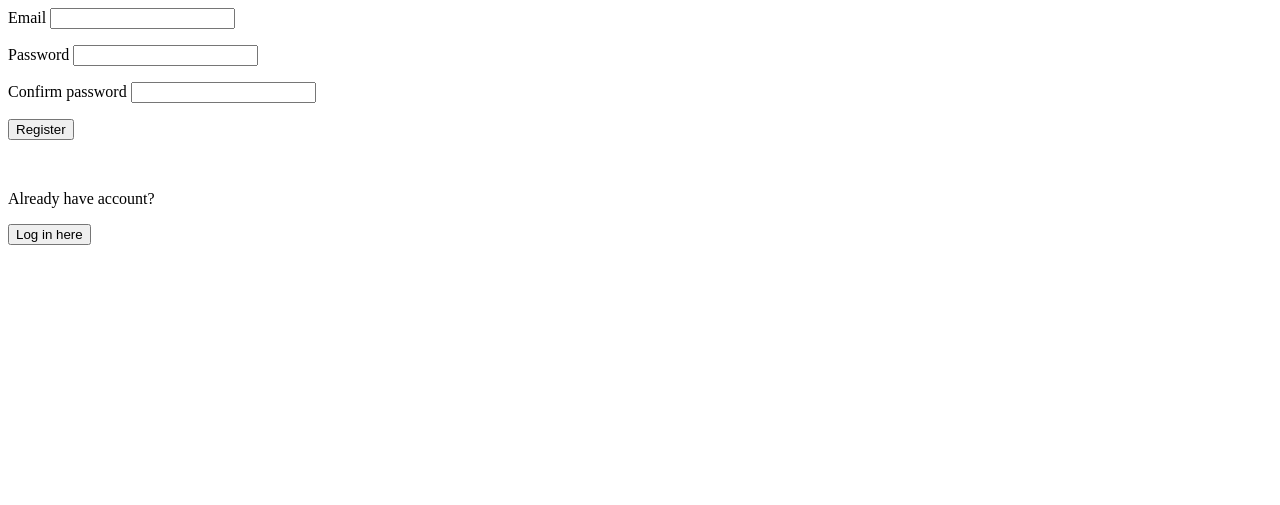
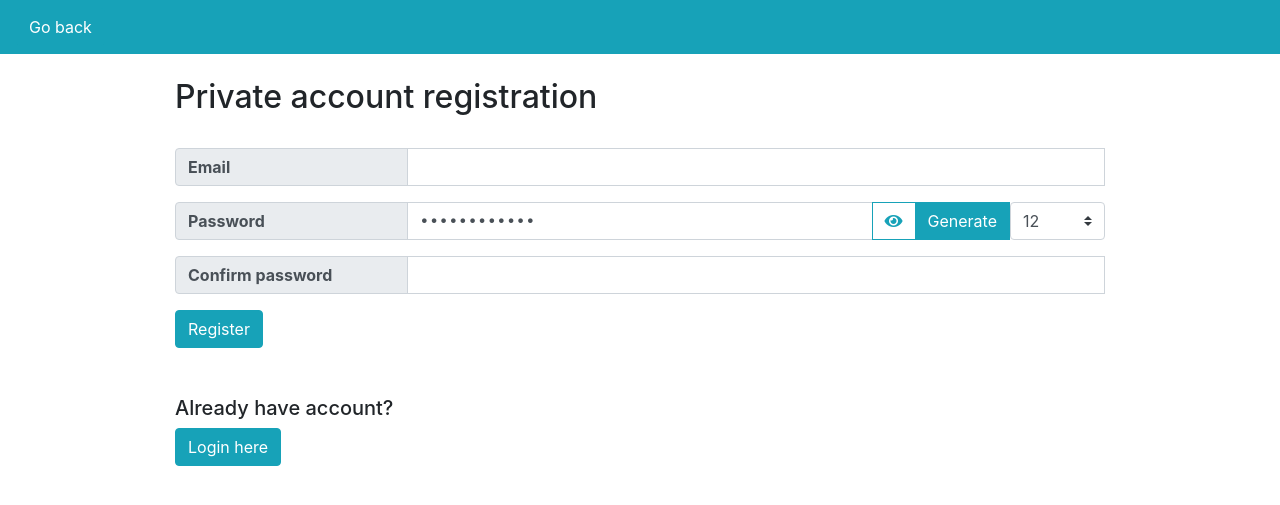
Before and after one commit to 252993PWR/manager, a Python web app: template templates/registerForm.html in a window 1280 px wide. Shown: the top 505 px of the page. Run offline with Jinja, Linux system fonts and the light colour scheme; the template is opened without the code that fills it, so the values that code supplies are empty.

Commit message:
style for priv registration

```diff
--- a/accounts.py
+++ b/accounts.py
@@ -46,15 +46,15 @@ def apiRegister():
     elif account:
         dictToReturn['error']=3
         dictToReturn['msg'] = 'Account already exist!'
-    elif not re.match(r'(?=.*[0-9])(?=.*[a-z])(?=.*[!@#$&*])(?=.*[A-Z]).{8,}$', input_json['password']):
+    elif not re.match(r'(?=.*[0-9])(?=.*[a-z])(?=.*[!@#$&*])(?=.*[A-Z]).{12,}$', input_json['password']):
         dictToReturn['error']=4
         dictToReturn['msg'] = '''
-        Weak password!<br><br>
+        <b>Weak password!</b><br><br>
         Your password should have:<br>
         - at least one special character: !@#$&*<br>
         - at least one digit<br>
         - at least one lowercase letter<br>
-        - length of at least 8<br>
+        - length of at least 12<br>
         '''
     elif not input_json['password'] == input_json['confPassword']:
         dictToReturn['error']=5
--- a/templates/registerForm.html
+++ b/templates/registerForm.html
@@ -1,25 +1,121 @@
-<form action="/register" method = "POST">
-   <p>Email <input type = "text" name = "username"/></p>
-   <p>Password <input type = "password" name = "password" /></p>
-   <p>Confirm password <input type = "password" name = "confPassword" /></p>
-   <p><input type = "submit" value = "Register" /></p>
-</form>
-<div>
-  {% autoescape false %}
-  <p>{{ msg }}</p>
-  {% endautoescape %}
-  {% block content %}
-    {% if error == 0 %}
+<html>
+  <head>
+    <meta charset="UTF-8">
+    <meta name="author" content="252993 PWR Łukasz Dolata">
+    <meta name="description" content="High accessability, secure password manager">
+    <meta name="viewport" content="width=device-width, initial-scale=1.0">
+    <link rel="stylesheet" href="https://cdn.jsdelivr.net/npm/bootstrap@4.6.1/dist/css/bootstrap.min.css">
+    <link rel="stylesheet" href="https://use.fontawesome.com/releases/v5.7.0/css/all.css" integrity="sha384-lZN37f5QGtY3VHgisS14W3ExzMWZxybE1SJSEsQp9S+oqd12jhcu+A56Ebc1zFSJ" crossorigin="anonymous">
+    <script src="https://cdn.jsdelivr.net/npm/jquery@3.6.0/dist/jquery.slim.min.js"></script>
+    <script src="https://cdn.jsdelivr.net/npm/popper.js@1.16.1/dist/umd/popper.min.js"></script>
+    <script src="https://cdn.jsdelivr.net/npm/bootstrap@4.6.1/dist/js/bootstrap.bundle.min.js"></script>
+    <link rel="stylesheet" href="../static/style.css">
+    <script src="../static/script.js"></script>
+    <title>Manager Organization Manage</title>
+  </head>
+  <body>
+    <nav class="navbar navbar-expand-sm bg-info navbar-dark">
+      <ul class="navbar-nav mr-auto">
+        <li class="nav-item">
+          <form class="form-inline my-2 my-lg-0" action="/loginForm" method="GET">
+              <button class="btn btn-info" type="submit">Go back</button>
+          </form>
+        </li>
+      </ul>
+    </nav>
+    <br>
+    <div class="w-75 container-fluid">
+      {% if error == 0 %}
+      <div class="card">
+        <h5 class="card-header h5">{{ msg }}</h5>
+        <div class="card-body">
+          <form action="/loginForm" method="GET">
+              <button type="submit" class="btn btn-info">Login here</button>
+          </form>
+        </div>
+      </div>
+      {% else %}
+      <h2>Private account registration</h2>
       <br>
-      <form action="/loginForm" method = "GET">
-         <p><input type = "submit" value = "Log in here" /></p>
-      </form>
-    {% else %}
-      <form action="/loginForm" method = "GET">
-        <br>
-        <p>Already have account?</p>
-        <p><input type = "submit" value = "Log in here" /></p>
-      </form>
-    {% endif %}
-  {% endblock content %}
-</div>
+      <form action="/register" method="POST">
+          <div class="input-group mb-3">
+            <div class="input-group-prepend">
+              <span class="input-group-text" id="inputGroup-sizing-default"><b>Email</b></span>
+            </div>
+            <input type="text" name="username" class="form-control" aria-label="Email" aria-describedby="inputGroup-sizing-default" maxlength="32" required>
+            <div class="invalid-feedback">Please fill out this field</div>
+          </div>
+          <div class="input-group mb-3">
+            <div class="input-group-prepend">
+              <span class="input-group-text" id="inputGroup-sizing-default"><b>Password</b></span>
+            </div>
+            <input style="font-family:monospace;" type="password" name="password" id="passw" class="form-control" aria-label="savedPassword" aria-describedby="inputGroup-sizing-default" minlength="12" maxlength="32" required>
+            <div class="invalid-feedback">Please fill out this field</div>
+            <div class="input-group-append">
+              <button type="button" id="switchVisible" class="btn btn-outline-info" onclick="passHide('passw')" tabindex="2"><i class="fa fa-eye"></i></button>
+              <button type="button" class="btn btn-info" onclick="randomPassword();">Generate</button>
+              <select class="custom-select" id="passLength">
+                <option value="12">Length</option>
+                <option value="12" selected>12</option>
+                <option value="13">13</option>
+                <option value="14">14</option>
+                <option value="15">15</option>
+                <option value="16">16</option>
+                <option value="17">17</option>
+                <option value="18">18</option>
+                <option value="19">19</option>
+                <option value="20">20</option>
+                <option value="21">21</option>
+                <option value="22">22</option>
+                <option value="23">23</option>
+                <option value="24">24</option>
+                <option value="25">25</option>
+                <option value="26">26</option>
+                <option value="27">27</option>
+                <option value="28">28</option>
+                <option value="29">29</option>
+                <option value="30">30</option>
+                <option value="31">31</option>
+                <option value="32">32</option>
+              </select>
+              <script>randomPassword();</script>
+            </div>
+          </div>
+          <div class="input-group mb-3">
+            <div class="input-group-prepend">
+              <span class="input-group-text" id="inputGroup-sizing-default"><b>Confirm password</b></span>
+            </div>
+            <input style="font-family:monospace;" type="password" name="confPassword" id="passw" class="form-control" aria-label="Confirm password" aria-describedby="inputGroup-sizing-default" minlength="12" maxlength="32" required>
+            <div class="invalid-feedback">Please fill out this field</div>
+          </div>
+          <button type="submit" class="btn btn-info">Register</button>
+        </form>
+        <br><br><br>
+        <h5>Already have account?</h5>
+        <form action="/loginForm" method="GET">
+          <button type="submit" class="btn btn-info">Login here</button>
+        </form>
+        {% if error in [2,3,4,5] %}
+        <div class="modal fade" id="modal1" tabindex="-1" role="dialog" aria-labelledby="exampleModalCenterTitle" aria-hidden="true">
+          <div class="modal-dialog modal-dialog-centered" role="document">
+              <div class="modal-content">
+                  <div class="modal-header">
+                      <h5 class="modal-title" id="exampleModalCenterTitle">Error</h5>
+                  </div>
+
+                  <div class="modal-body">
+                    {% autoescape false %}
+                      {{ msg }}
+                    {% endautoescape %}
+                  </div>
+              </div>
+          </div>
+        </div>
+        <script type="text/javascript">
+          $("#modal1").modal('show');
+        </script>
+        {% endif %}
+      {% endif %}
+    </div>
+  </body>
+</html>
```
